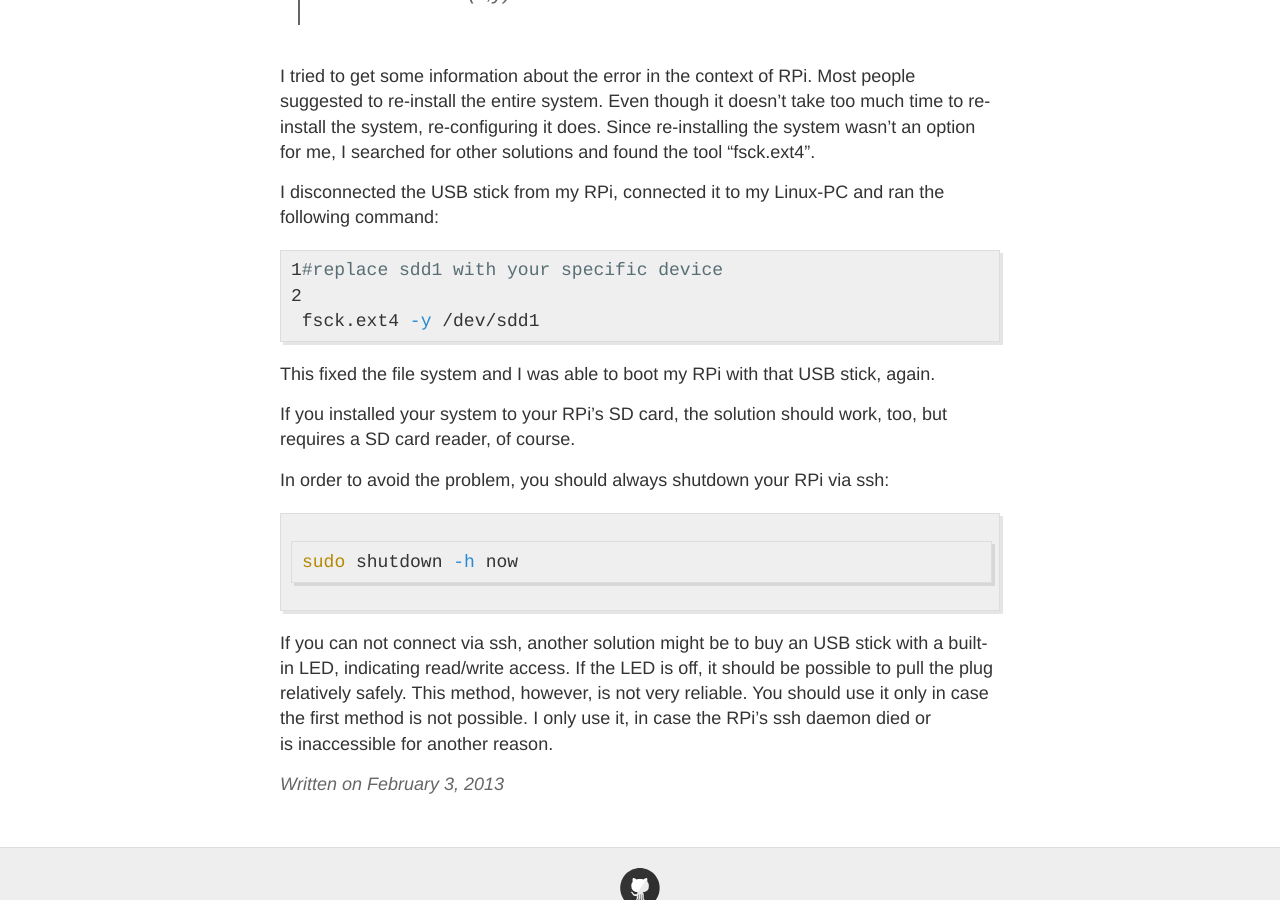
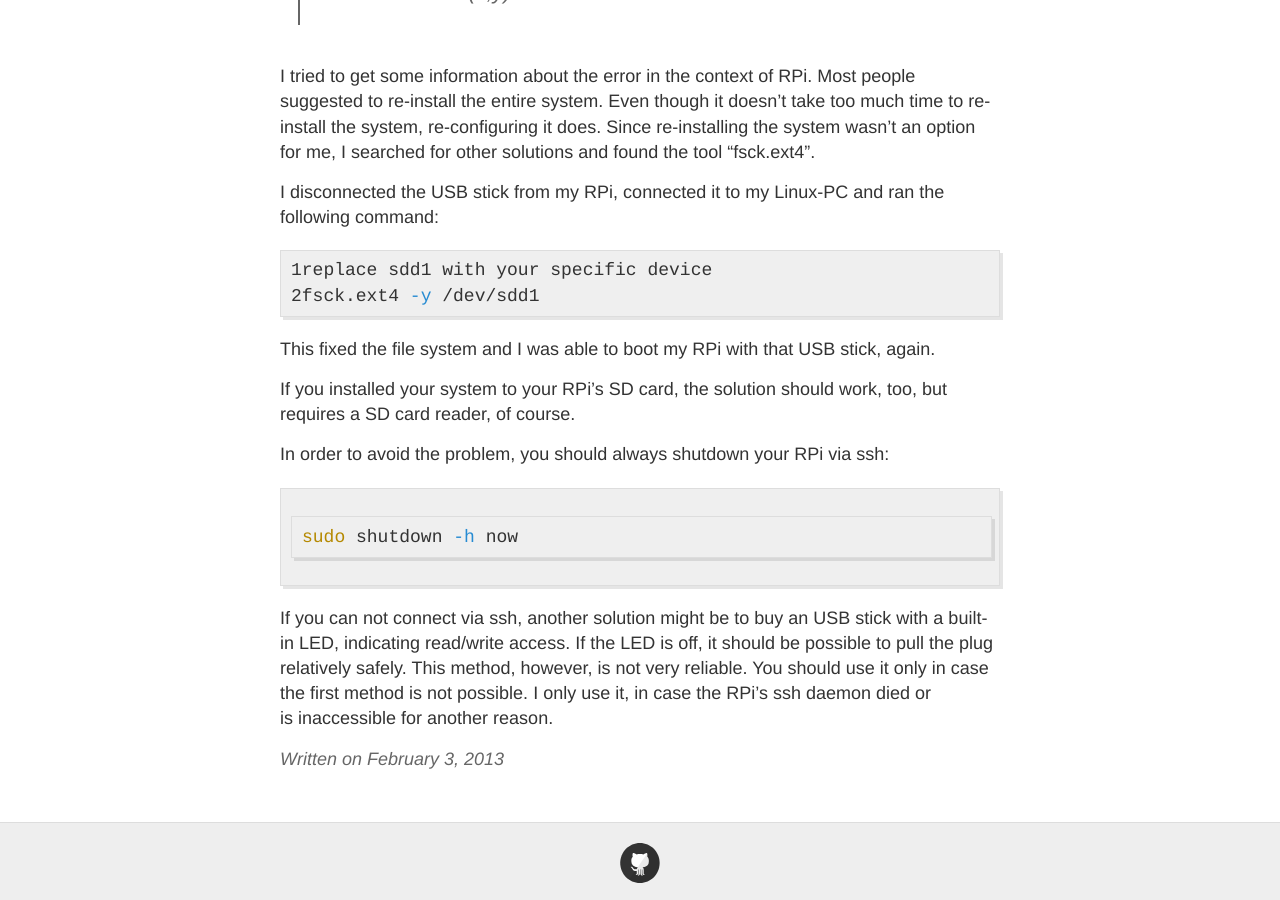
Before and after one commit to bbilger/yabapal, a Jekyll site: the page built from _posts/2013-02-03-solving-kernel-panic-not-syncing-vfs-unable-to-mount-root-fs-on-unknown-blockxy.md, in a window 1280 px wide and 900 px high, scrolled down 555 px. Built offline with Jekyll 4.4.1, drawn with Linux system fonts in a browser that asks for light colours.

```diff
--- a/_posts/2013-02-03-solving-kernel-panic-not-syncing-vfs-unable-to-mount-root-fs-on-unknown-blockxy.md
+++ b/_posts/2013-02-03-solving-kernel-panic-not-syncing-vfs-unable-to-mount-root-fs-on-unknown-blockxy.md
@@ -27,7 +27,7 @@ I tried to get some information about the error in the context of RPi. Most peop
 I disconnected the USB stick from my RPi, connected it to my Linux-PC and ran the following command:
 
 {% highlight bash linenos %}
-#replace sdd1 with your specific device
+replace sdd1 with your specific device
 fsck.ext4 -y /dev/sdd1
 {% endhighlight %}
 
```
